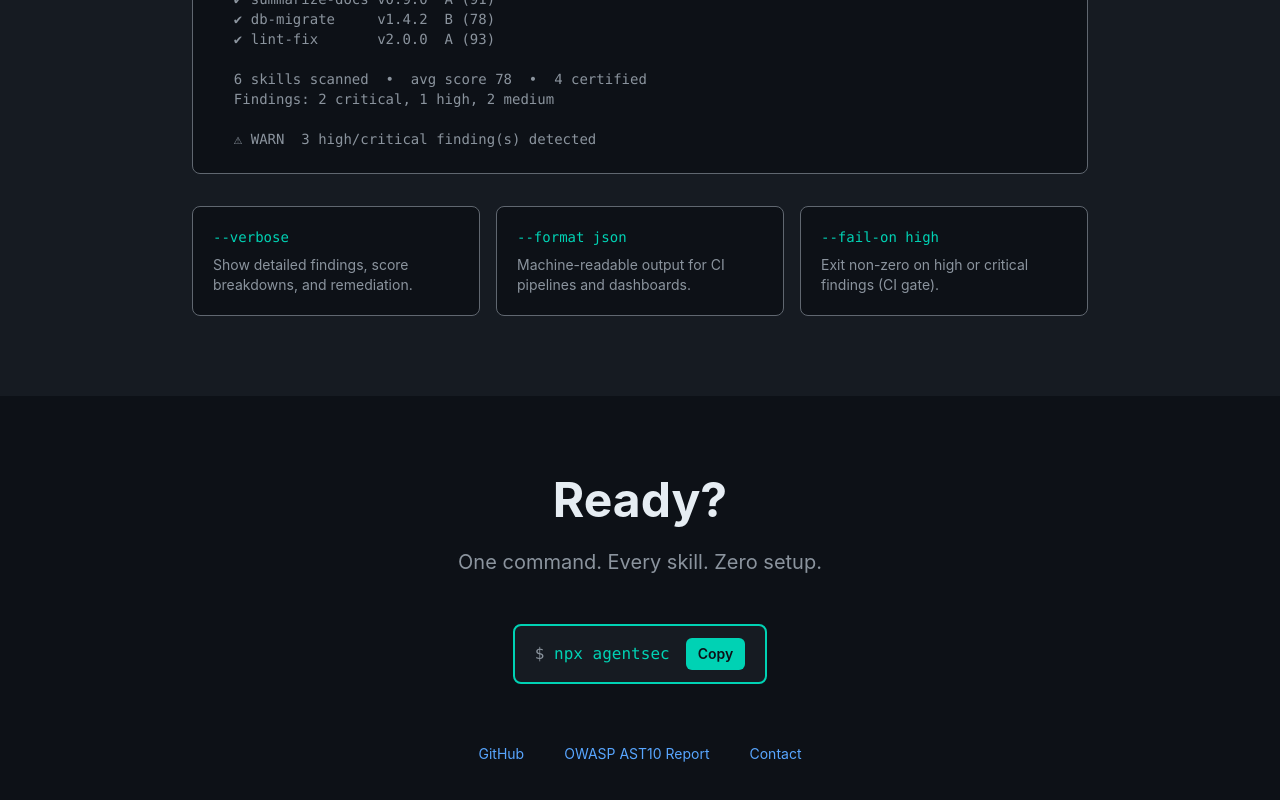
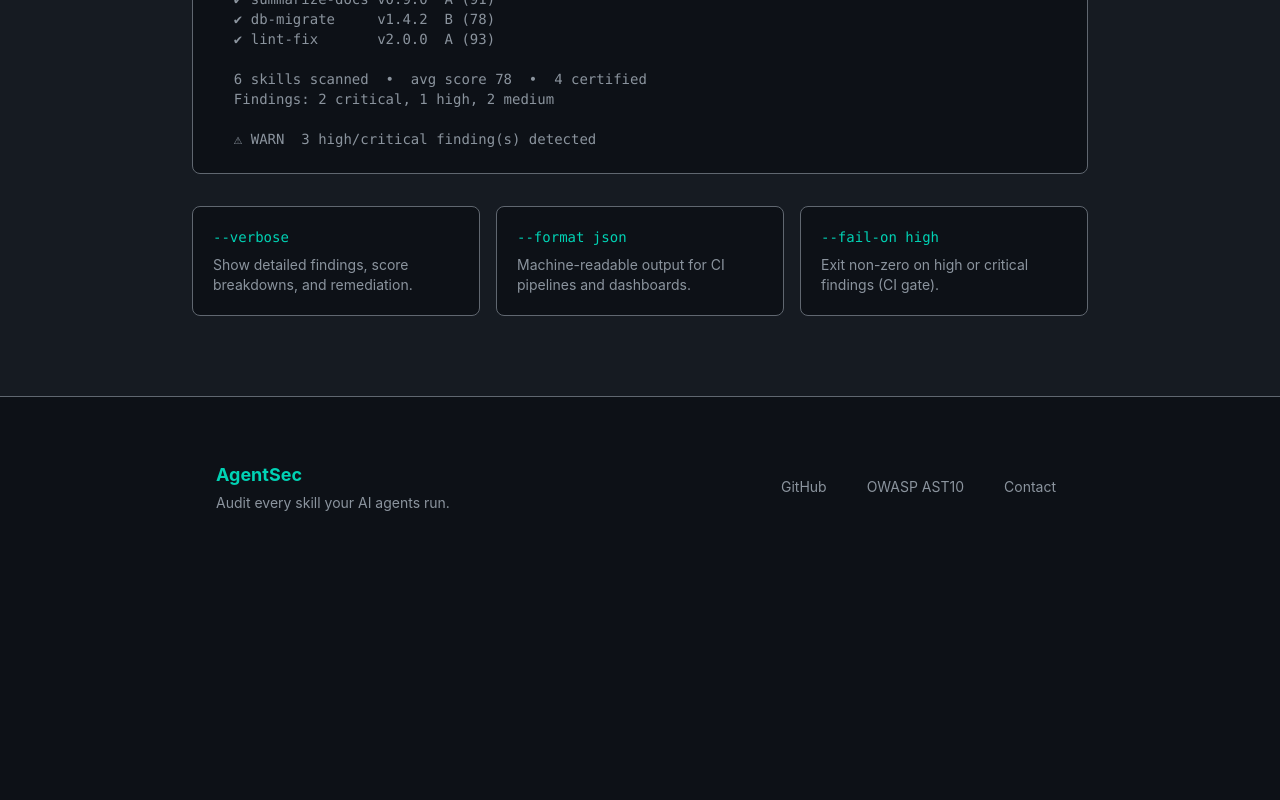
Before and after one commit to semiotic-ai/agentsec, a Next.js app in the folder apps/landing/: page / in a window 1280 px wide. Shown: the part 2351-3151 px from the top of the page. After the commit the page ends 2928 px from the top, so only its background shows below. Built offline with nearby package versions, Linux system fonts and the light colour scheme.

Commit message:
refactor(landing): collapse CTA into a minimal footer

```diff
--- a/apps/landing/components/CTA.tsx
+++ b/apps/landing/components/CTA.tsx
@@ -1,32 +1,17 @@
-"use client";
-
-import { CopyCommandButton } from "./CopyCommandButton";
-
 export function CTA(): React.ReactNode {
   return (
-    <section className="section-pad bg-brand-dark relative overflow-hidden">
-      {/* Gradient orbs */}
-      <div className="absolute -top-40 -right-40 w-80 h-80 bg-brand-teal rounded-full mix-blend-multiply filter blur-3xl opacity-5 animate-pulse" />
-      <div className="absolute -bottom-40 -left-40 w-80 h-80 bg-brand-blue rounded-full mix-blend-multiply filter blur-3xl opacity-5 animate-pulse" />
-
-      <div className="relative z-10 max-w-4xl mx-auto text-center">
-        <h2 className="text-4xl md:text-5xl font-bold mb-6">Ready?</h2>
-        <p className="text-xl text-brand-muted mb-12 max-w-2xl mx-auto">
-          One command. Every skill. Zero setup.
-        </p>
-
-        {/* Copy CTA */}
-        <div className="mb-12 flex justify-center">
-          <CopyCommandButton command="npx agentsec" size="md" />
+    <footer className="bg-brand-dark border-t border-brand-border py-12 md:py-16">
+      <div className="max-w-4xl mx-auto px-6 flex flex-col md:flex-row items-center justify-between gap-6">
+        <div className="text-center md:text-left">
+          <div className="text-lg font-bold text-brand-teal mb-1">AgentSec</div>
+          <p className="text-sm text-brand-muted">Audit every skill your AI agents run.</p>
         </div>
-
-        {/* Links */}
-        <div className="flex flex-col sm:flex-row gap-6 justify-center text-sm">
+        <nav className="flex flex-wrap items-center justify-center gap-x-6 gap-y-2 text-sm">
           <a
             href="https://github.com/semiotic-agentium"
             target="_blank"
             rel="noopener noreferrer"
-            className="inline-flex items-center min-h-[44px] px-2 text-brand-blue hover:text-brand-teal transition-colors"
+            className="inline-flex items-center min-h-[44px] px-2 text-brand-muted hover:text-brand-teal transition-colors"
           >
             GitHub
           </a>
@@ -34,18 +19,18 @@ export function CTA(): React.ReactNode {
             href="https://owasp.org/www-project-agentic-skills-top-10/"
             target="_blank"
             rel="noopener noreferrer"
-            className="inline-flex items-center min-h-[44px] px-2 text-brand-blue hover:text-brand-teal transition-colors"
+            className="inline-flex items-center min-h-[44px] px-2 text-brand-muted hover:text-brand-teal transition-colors"
           >
-            OWASP AST10 Report
+            OWASP AST10
           </a>
           <a
             href="mailto:markeljan19@gmail.com"
-            className="inline-flex items-center min-h-[44px] px-2 text-brand-blue hover:text-brand-teal transition-colors"
+            className="inline-flex items-center min-h-[44px] px-2 text-brand-muted hover:text-brand-teal transition-colors"
           >
             Contact
           </a>
-        </div>
+        </nav>
       </div>
-    </section>
+    </footer>
   );
 }
```
